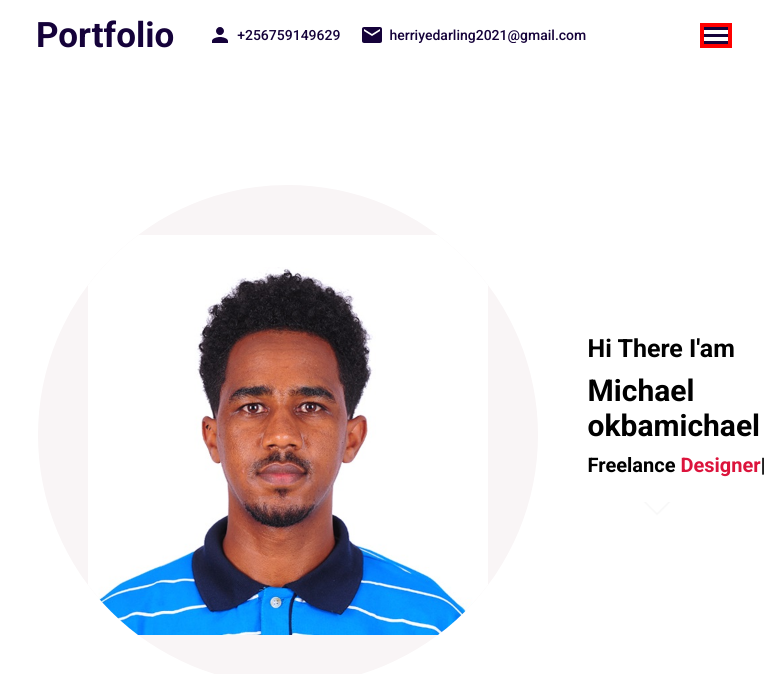
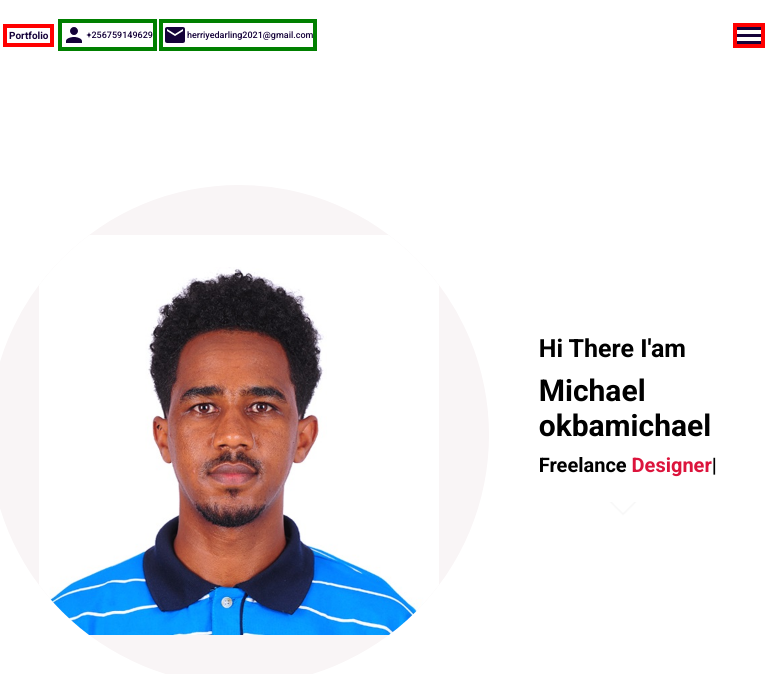
Before and after one commit to ghermaico135/my-portfolio-design, a React (Create React App) app: page / in a window 768 px wide. Shown: the top 674 px of the page. Built offline with nearby package versions, Linux system fonts and the light colour scheme.

Commit message:
Adding responsiveness to portfolio and testimonials section

```diff
--- a/src/components/intro/intro.css
+++ b/src/components/intro/intro.css
@@ -85,20 +85,27 @@
     .intro{
         flex-direction: column;
         align-items: center;
-        justify-content: space-around;
+        justify-content: space-between;
+
     }
 
     .left-intro{
-        flex: 0.6
+        flex: 0.6;
+
+    }
+
+    .right-intro{
+        flex: 0.4;
+
     }
 
     .imgContainer{
-        width: 500px;
-        height: 500px;
+        width: 300px;
+        height: 300px;
     }
 
     .introImg{
-        height: 60%;
+        height: 80%;
     }
 
     .wrapper-intro{
@@ -128,16 +135,22 @@
 
 /* tablet responsive */
 
-@media screen and (min-width: 768px) {
+@media screen and (min-width: 768px) and (max-width:1024px) {
     .intro{
         display: flex;
         flex-direction: row;
         align-items: center;
-        justify-content: space-between;
+        justify-content: space-around;
     }
 
     .left-intro{
        flex: 0.7;
+    }
+
+    .imgContainer{
+        width: 500px;
+        height: 500px;
+
     }
 
     .introImg{
--- a/src/components/portfolio/portfolio.css
+++ b/src/components/portfolio/portfolio.css
@@ -86,3 +86,49 @@
 .items h3:hover{
     z-index: 1;
 }
+
+/* mobile responsive */
+
+@media screen and (max-width:768px){
+    .portfolio-heading{
+        font-size: 30px;
+        padding: 2px 8px 20px 10px;
+
+    }
+
+    .portfolio-menu{
+
+        margin: 4px;
+        padding: 4px;
+    }
+
+    .portfolio-container{
+        width: 100%;
+        flex-direction:row;
+        object-fit: cover;
+
+    }
+
+    .items{
+        width: 250px;
+        height: 100px;
+
+    }
+
+
+}
+
+@media screen and (min-width:768px) and (max-width:1024px){
+    .portfolio-heading{
+        font-size: 35px;
+        padding: 4px 8px 25px 10px;
+
+    }
+
+    .items{
+        width: 220px;
+        height: 170px;
+
+    }
+
+ }
--- a/src/components/portfolioList/portfolioList.css
+++ b/src/components/portfolioList/portfolioList.css
@@ -10,3 +10,30 @@
 .active{
     background-color: #15023a;
 }
+
+/* mobile responsive */
+
+@media screen and (max-width:768px){
+    .portfolioList{
+        font-size: 12px;
+        margin-right: 3px;
+        padding: 8px;
+
+    }
+
+
+}
+
+
+/* tablet responsive */
+
+@media screen and (min-width:768px) and (max-width:1024px){
+    .portfolioList{
+        font-size: 14px;
+        margin-right: 50px;
+        padding: 15px;
+
+    }
+
+
+}
--- a/src/components/testimonial/testimonial.css
+++ b/src/components/testimonial/testimonial.css
@@ -16,13 +16,14 @@
     display: flex;
     justify-content: center;
     align-items: center;
-
+    border: 4px solid red;
 }
 
 .featured{
     width: 300px;
     height: 80%;
     margin: 0 30px;
+    border: 4px solid green;
 }
 
 .card{
@@ -35,6 +36,7 @@
     border-radius: 10px;
     box-shadow: 0px 0px 15px -8px black;
     transition: all .5s ease-in-out;
+    border: 4px solid green;
 }
 
 .card:hover{
@@ -81,3 +83,30 @@
 .bottom h4{
     color: gray;
 }
+
+/* mobile responsive */
+
+@media screen and (max-width:768px){
+
+    .testimonals h1{
+        font-size: 30px;
+    }
+    .testimonials_container{
+
+        flex-direction: column;
+        border: 4px solid red;
+    }
+
+    .card{
+        width: 300px;
+
+    }
+}
+
+@media screen and (max-width:768px) and (min-width:1024px){
+    .testimonials_container{
+     display: flex;
+        /* flex-direction: row; */
+        border: 4px solid green;
+    }
+}
--- a/src/components/topbar/topbar.css
+++ b/src/components/topbar/topbar.css
@@ -98,41 +98,9 @@
     background-color: inherit;
 }
 
-/* mobile responsive */
-@media screen and (max-width:768px){
-
-    .topbar{
-        height: 70px;
-        padding: 3px;
-    }
-    .wrapper{
-       height: 100%;
-       padding: 0px;
-    }
-
-    .logo{
-        font-size: 14px;
-        margin-right:10px;
-
-    }
-    .itemContainer{
-        margin-left: 5px;
-    }
-
-    .icon{
-        margin-right: 2px;
-    }
-
-    .itemContainer span{
-        font-size:9px ;
-
-    }
-
-
-}
 
 /* tablet responsive */
-@media screen and (min-width: 768px)  {
+@media screen and (min-width: 768px) and (max-width:1024px) {
 
     .topbar{
         height: 70px;
@@ -146,6 +114,7 @@
     .logo{
         font-size: 35px;
         margin-right:14px;
+        border: 4px solid green;
 
     }
     .itemContainer{
@@ -161,5 +130,48 @@
 
     }
 
+    .humburger{
+            overflow:hidden;
+    }
 
 }
+
+
+
+/* mobile responsive */
+@media screen and (max-width:768px){
+
+    .topbar{
+        height: 70px;
+        padding: 3px;
+    }
+    .wrapper{
+       height: 100%;
+       padding: 0px;
+    }
+
+    .logo{
+        font-size: 10px;
+        margin-right:2px;
+        padding: 2px;
+        border: 4px solid red;
+
+    }
+    .itemContainer{
+        margin-left: 2px;
+        border: 4px solid green;
+    }
+
+    .icon{
+        font-size: 10px;
+        margin-right: 0px;
+        /* border: 4px solid black; */
+    }
+
+    .itemContainer span{
+        font-size:9px ;
+
+    }
+
+
+}
--- a/src/components/work/work.css
+++ b/src/components/work/work.css
@@ -124,3 +124,8 @@
    right:100px;
 
 }
+
+
+@media screen and(max-width:768px){
+
+}
```
